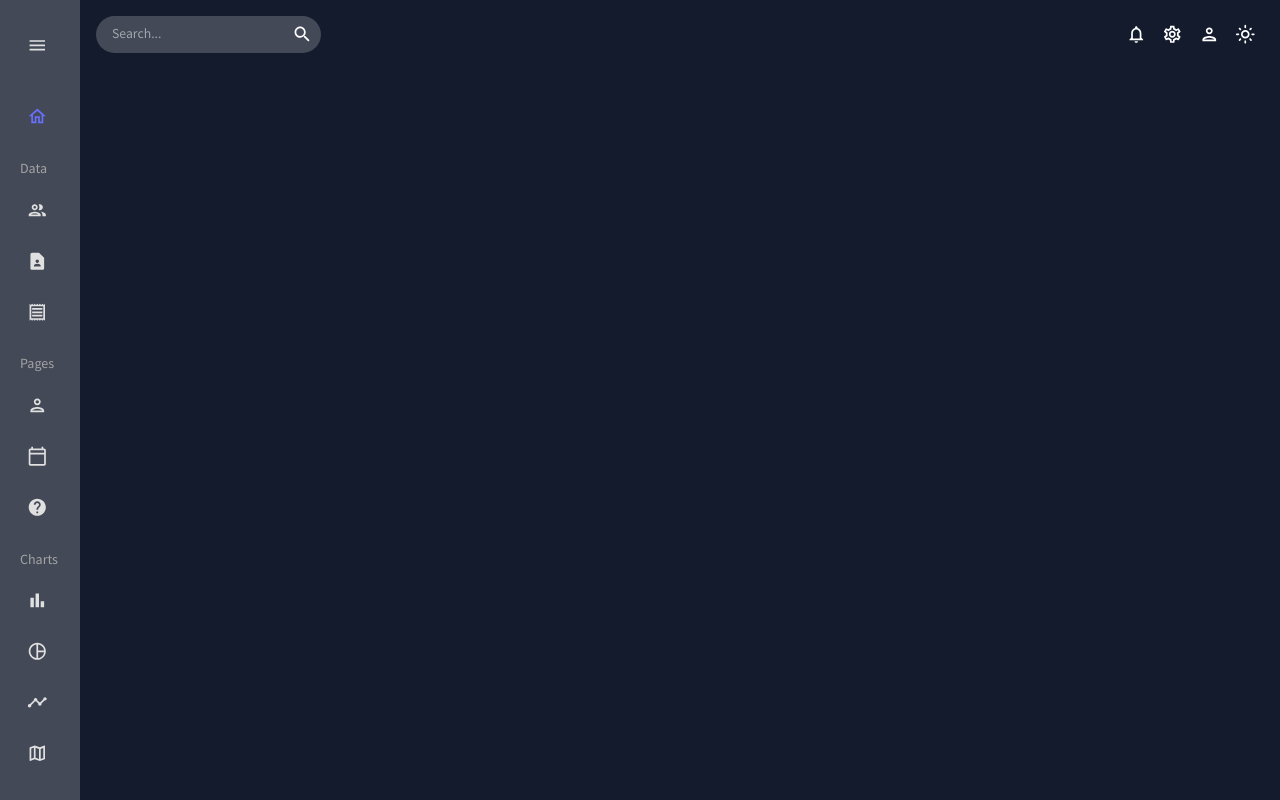
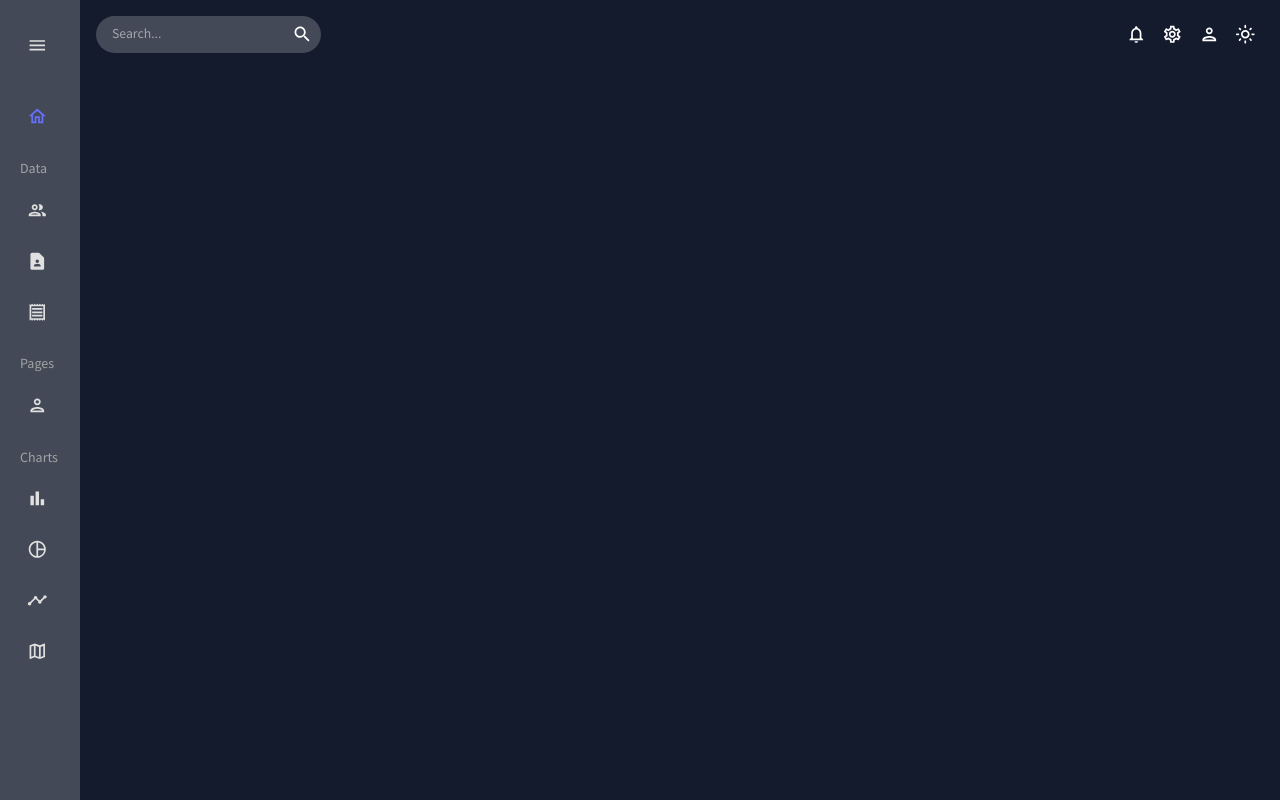
Before and after one commit to ArtisAdemi/AdminPannel, a React (Create React App) app in the folder view/: page /faq in a window 1280 px wide. Built offline with nearby package versions, Linux system fonts and the light colour scheme.

Commit message:
Some unNecessary pages removed

```diff
--- a/view/package.json
+++ b/view/package.json
@@ -7,7 +7,9 @@
     "@emotion/styled": "^11.10.6",
     "@fullcalendar/core": "^6.1.5",
     "@fullcalendar/daygrid": "^6.1.5",
+    "@fullcalendar/interaction": "^6.1.5",
     "@fullcalendar/list": "^6.1.5",
+    "@fullcalendar/react": "^6.1.5",
     "@fullcalendar/timegrid": "^6.1.5",
     "@mui/icons-material": "^5.11.16",
     "@mui/material": "^5.11.16",
--- a/view/src/App.js
+++ b/view/src/App.js
@@ -13,7 +13,6 @@ import Form from './scenes/form';
 // import Pie from './scenes/pie';
 // import FAQ from './scenes/faq';
 // import Geography from './scenes/geography';
-// import Calendar from './scenes/calendar';
 
 
 function App() {
@@ -38,7 +37,6 @@ function App() {
           {/* <Route path="/line" element={<Line />} /> */}
           {/* <Route path="/faq" element={<FAQ />} /> */}
           {/* <Route path="/geography" element={<Geography />} /> */}
-          {/* <Route path="/calendar" element={<Calendar />} /> */}
         </Routes>
       </main>
     </div>
--- a/view/src/scenes/global/Sidebar.jsx
+++ b/view/src/scenes/global/Sidebar.jsx
@@ -159,21 +159,6 @@ const Sidebar = () => {
               selected={selected}
               setSelected={setSelected}
             />
-            <Item
-              title="Calendar"
-              to="/calendar"
-              icon={<CalendarTodayOutlined />}
-              selected={selected}
-              setSelected={setSelected}
-            />
-            <Item
-              title="FAQ Page"
-              to="/faq"
-              icon={<HelpOutlined />}
-              selected={selected}
-              setSelected={setSelected}
-            />
-
             <Typography
               variant="h6"
               color={colors.grey[300]}
```
Also changed, not shown: view/src/scenes/calendar/Calendar.jsx (deleted, +0 -9 lines), view/src/scenes/faq/faq.jsx (deleted, +0 -9 lines), 1 other file (tests, documents, lock files or other folders).
